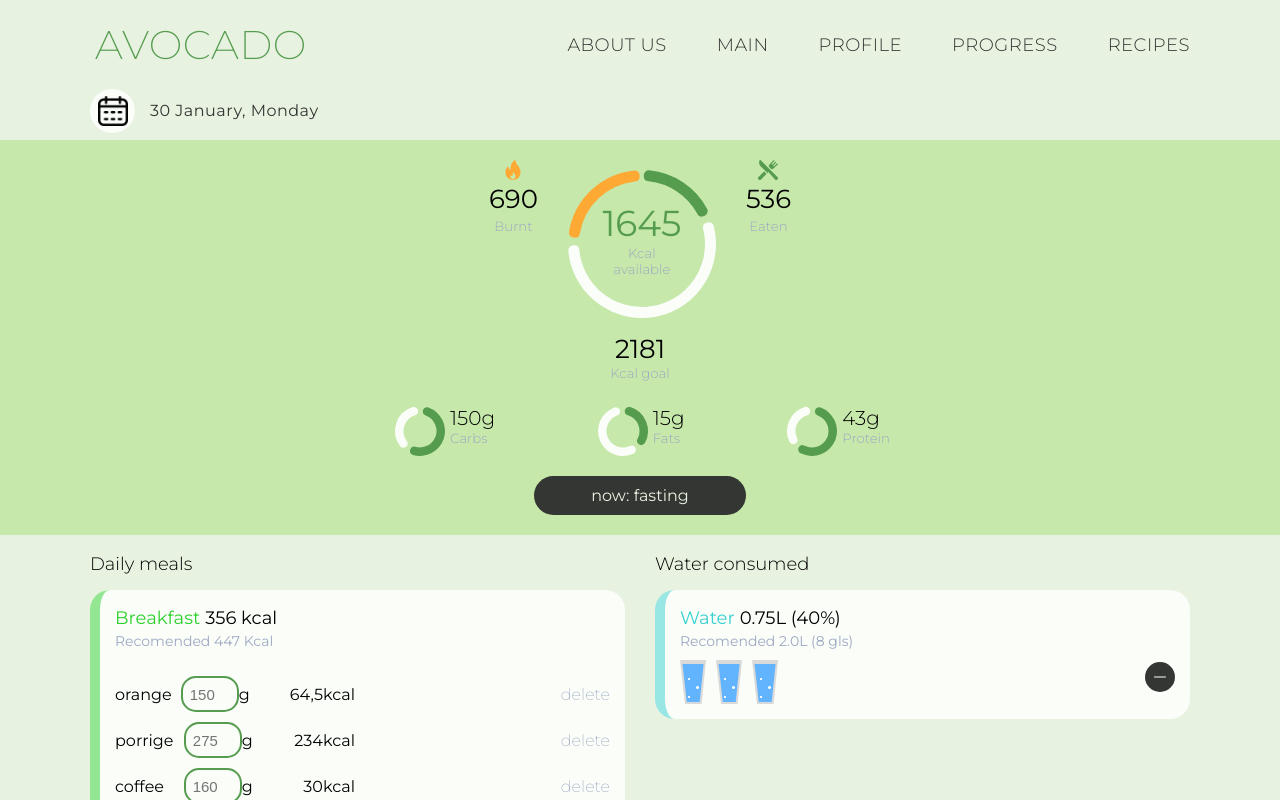
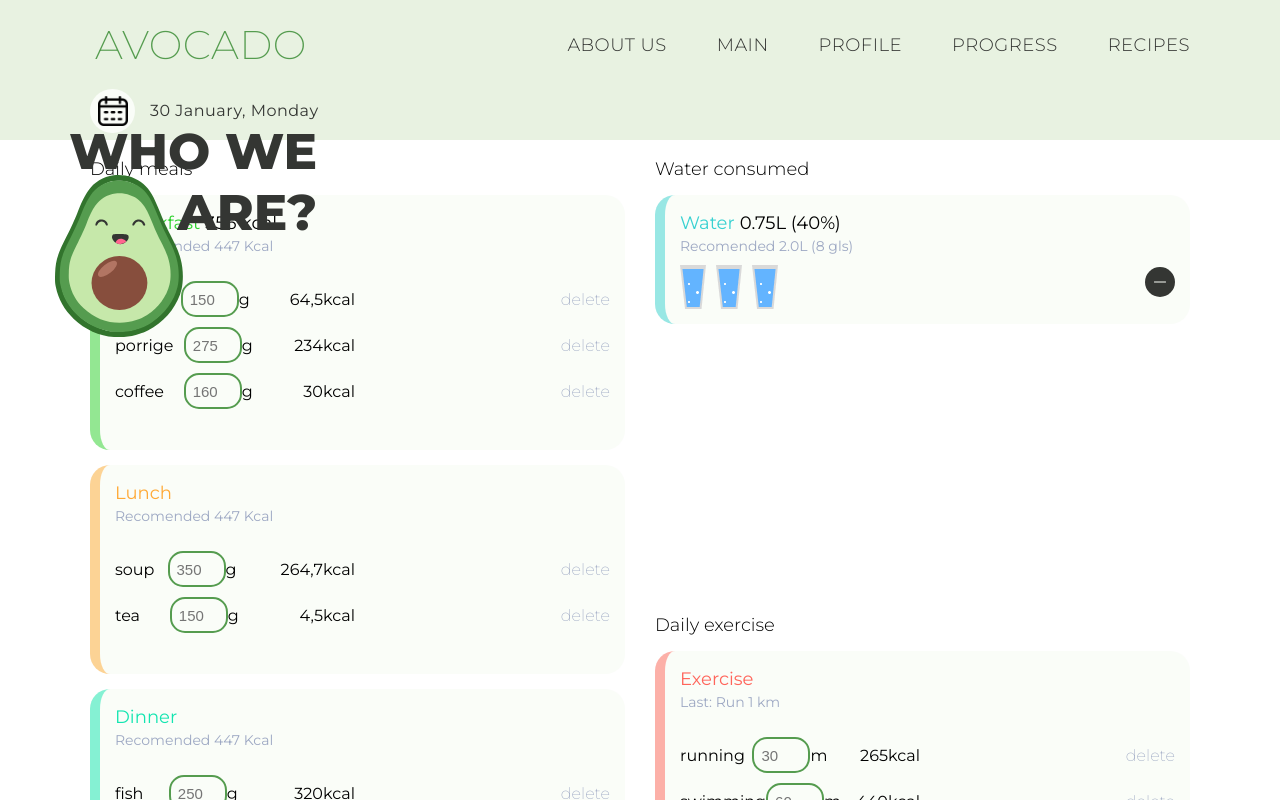
Before and after one commit to mitjasha/avocado, a React (Create React App) app: page / in a window 1280 px wide. Shown: the top 800 px of the page. Built offline with nearby package versions, Linux system fonts and the light colour scheme.

Commit message:
fix: remove commits in app.tsx

```diff
--- a/src/App.tsx
+++ b/src/App.tsx
@@ -1,28 +1,28 @@
 import React from "react";
 import Footer from "./containers/Footer/Footer";
 import Header from "./containers/Header/Header";
-// import EditEventScreen from "./pages/EditEventsScreen/EditEventScreen";
-// import RegistrationScreen from "./pages/RegistrationScreen/RegistrationScreen";
-// import AboutUsScreen from "./pages/AboutUsScreen/AboutUsScreen";
-// import EventScreen from "./pages/EventScreen/EventScreen";
+import EditEventScreen from "./pages/EditEventsScreen/EditEventScreen";
+import RegistrationScreen from "./pages/RegistrationScreen/RegistrationScreen";
+import AboutUsScreen from "./pages/AboutUsScreen/AboutUsScreen";
+import EventScreen from "./pages/EventScreen/EventScreen";
 import MainScreen from "./pages/MainScreen/MainScreen";
-// import ProductCardScreen from "./pages/ProductCardScreen/ProductCardScreen";
-// import ProfileScreen from "./pages/ProfileScreen/ProfieScreen";
-// import RecipesScreen from "./pages/RecipesScreen/RecipesScreen";
+import ProductCardScreen from "./pages/ProductCardScreen/ProductCardScreen";
+import ProfileScreen from "./pages/ProfileScreen/ProfieScreen";
+import RecipesScreen from "./pages/RecipesScreen/RecipesScreen";
 
 const App: React.FC = () => {
   return (
     <>
       <Header />
       <main className="main-app">
-        {/* <EditEventScreen /> */}
-        {/* <AboutUsScreen /> */}
+        <EditEventScreen />
+        <AboutUsScreen />
         <MainScreen />
-        {/* <EventScreen type="Breakfast" />
+        <EventScreen type="Breakfast" />
         <RecipesScreen />
         <ProductCardScreen />
         <ProfileScreen />
-        <RegistrationScreen /> */}
+        <RegistrationScreen />
       </main>
       <Footer />
     </>
--- a/src/components/DailyEventEditData/DailyEventEditData.tsx
+++ b/src/components/DailyEventEditData/DailyEventEditData.tsx
@@ -19,7 +19,7 @@ const DailyEventEditData: React.FC<DailyEventData> = ({ type, data }) => {
                 type="number"
                 placeholder={item[1]}
               />
-              <span>{type === "meal" ? "g" : "min"}</span>
+              <span>{type === "meal" ? "g" : "m"}</span>
             </div>
             <span className="info__name">{item[2]}kcal</span>
           </div>
```
